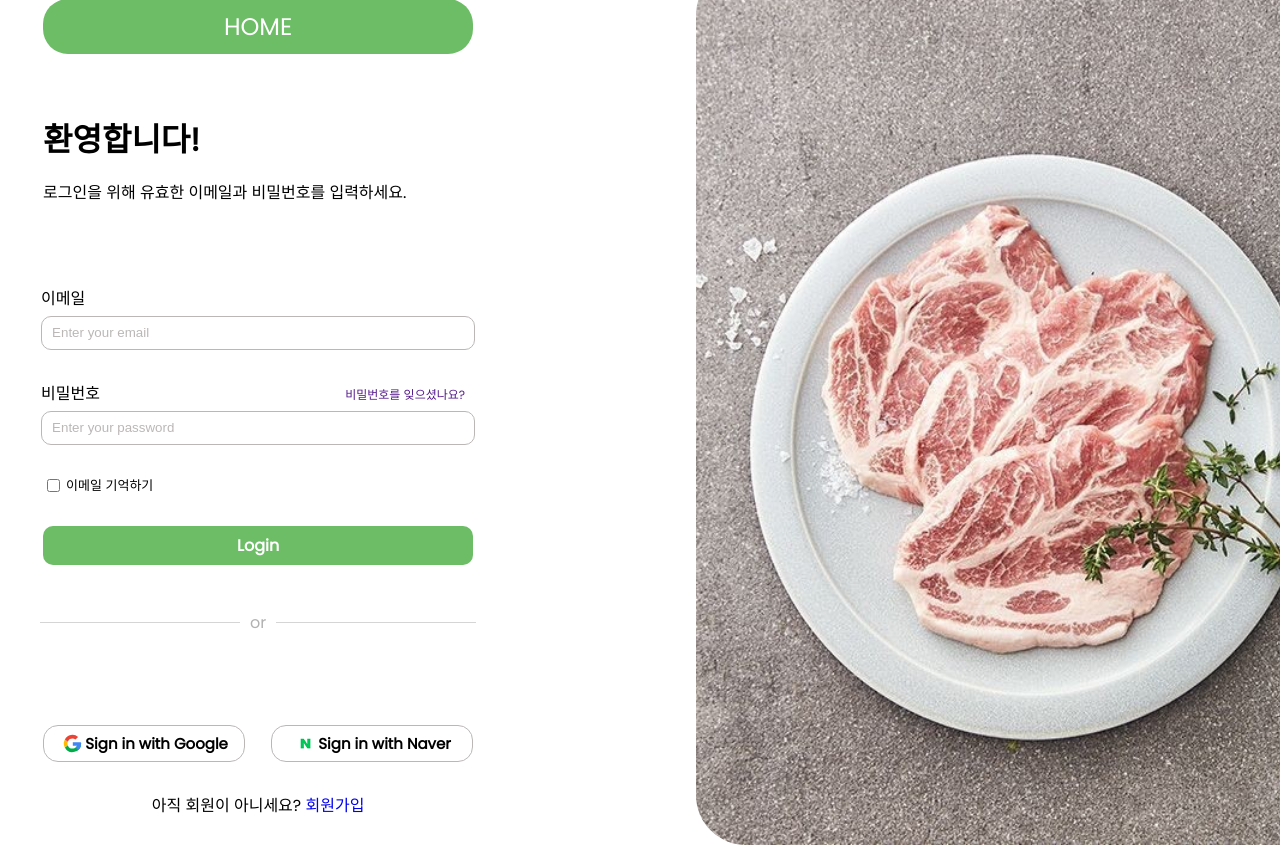
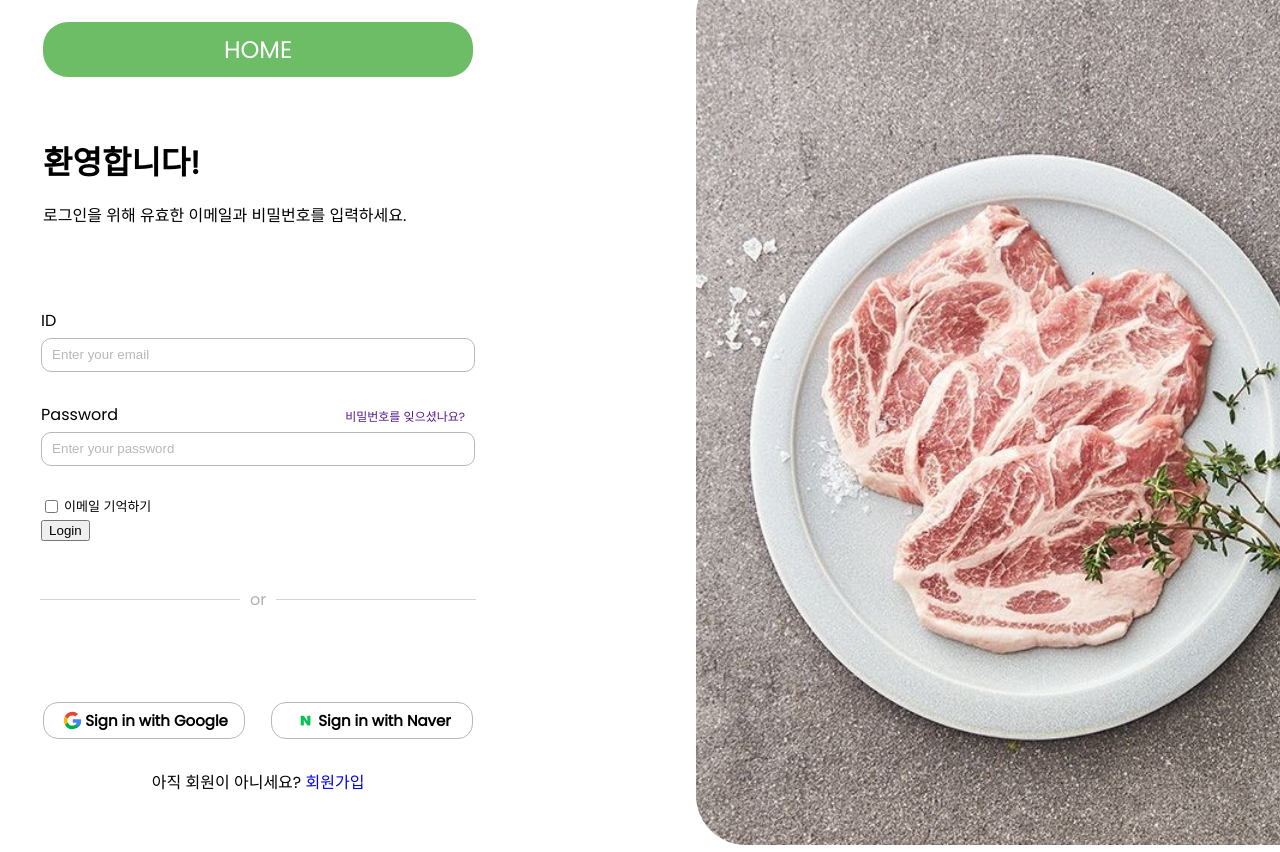
Before and after one commit to Woni1010011/KDT-Hackathon, a Django app: template P_Ndjango/account_app/templates/registration/login.html in a window 1280 px wide; the page is wider, and only the part inside the window is pictured. Run offline with Django 4.2, Linux system fonts and the light colour scheme; the template is opened without the code that fills it, so the values that code supplies are empty.

Commit message:
[Feat] login
로그인 기능 구현

정효주

```diff
--- a/P_Ndjango/account_app/static/css/login.css
+++ b/P_Ndjango/account_app/static/css/login.css
@@ -18,7 +18,7 @@
     margin: 0 auto;
 }
 
-.return_main{
+.return_main {
     background-color: rgb(108, 189, 102);
     border: none;
     border-radius: 25px;
@@ -34,20 +34,20 @@
 }
 
 /* text */
-.welcome{
+.welcome {
     display: flex;
     flex-direction: column;
     width: 430px;
     margin-bottom: 80px;
 }
 
-.big-text{
+.big-text {
     font-size: 32px;
     font-weight: bold;
     margin-bottom: 15px;
 }
 
-.small-text{
+.small-text {
     font-size: 16px;
 }
 
@@ -62,7 +62,7 @@
 }
 
 /* 로그인 버튼 */
-.login-btn{
+.loginButton {
     border: None;
     border-radius: 10px;
     color: #fff;
@@ -78,14 +78,14 @@
     font-size: 16px;
 }
 
-.social_login{
+.social_login {
     width: 430px;
     margin-top: 40px;
     display: flex;
     justify-content: space-between;
 }
 
-.social_logo{
+.social_logo {
     align-items: center;
     text-align: center;
     width: 25px;
@@ -109,12 +109,15 @@
     border: solid 1px rgb(187, 183, 183);
 }
 
-.social_logo:hover, .social_btn:hover,
-.login-btn:hover, .return_main:hover{
+.social_logo:hover,
+.social_btn:hover,
+.login-btn:hover,
+.return_main:hover {
     background-color: #b1b1b1;
 }
 
-.google_span, .naver_span{
+.google_span,
+.naver_span {
     font-size: 15px;
     font-weight: bolder;
 }
@@ -143,49 +146,50 @@ hr {
 }
 
 /* 이메일 기억하기 */
-.save-box{
+.save-box {
     display: flex;
     width: 430px;
     margin-top: 30px;
     font-size: 13px;
 }
 
-.save-font{
+.save-font {
     margin-left: 3px;
 }
 
 /* Input div */
 
-.email-box{
+.id-box {
     display: flex;
     flex-direction: column;
 }
 
-.password-box{
+.password-box {
     margin-top: 30px;
 }
 
-.lost-pw{
+.lost-pw {
     display: flex;
     justify-content: space-between;
 }
 
-.lost-font{
+.lost-font {
     font-size: 12px;
     text-decoration: none;
     margin-right: 10px;
-    margin-top: 5px;}
+    margin-top: 5px;
+}
 
 /* signup html */
-.question{
+.question {
     margin-top: 30px;
 }
 
-.signup-font{
+.signup-font {
     text-decoration: none;
 }
 
-.user-input{
+.user-input {
     border: solid 1px rgb(187, 183, 183);
     border-radius: 10px;
     width: 420px;
@@ -194,8 +198,8 @@ hr {
     padding-left: 10px;
 }
 
-.user-input::placeholder{
-    color:rgb(187, 183, 183);
+.user-input::placeholder {
+    color: rgb(187, 183, 183);
 }
 
 /* 이미지 div */
@@ -206,7 +210,7 @@ hr {
     width: 100%
 }
 
-.food_img{
+.food_img {
     width: 660px;
     height: 880px;
     border-radius: 50px;
--- a/P_Ndjango/account_app/templates/registration/login.html
+++ b/P_Ndjango/account_app/templates/registration/login.html
@@ -15,29 +15,22 @@
                 <span class='big-text'>환영합니다!</span>
                 <span class='small-text'>로그인을 위해 유효한 이메일과 비밀번호를 입력하세요.</span>
             </div>
-            {% comment %} <form id="loginForm" method="post" onsubmit="submitForm(); return false;">
+            <form id="loginForm" method="post" onsubmit="submitForm(); return false;">
                 {% csrf_token %}
-                <label for="id">Username:</label>
-                <input type="text" name="id" id="id" required><br>
 
-                <label for="password">Password:</label>
-                <input type="password" name="password" id="password" required><br>
-
-                <input id="loginButton" type="submit" value="Login">
-            </form> {% endcomment %}
-            {% comment %} 이메일 {% endcomment %}
-            <div class='email-box'>
-                <span class='small-text'>이메일</span>
-                <input type='text' class='user-input' placeholder='Enter your email' name='username' required>
+                {% comment %} 아이디 {% endcomment %}
+                <div class='id-box'>
+                    <label for="id">ID</label>
+                    <input id='id' type='text' class='user-input' placeholder='Enter your email' name='id' required>
                 </div>
 
                 {% comment %} 비밀번호 {% endcomment %}
                 <div class='password-box'>
                     <div class='lost-pw'>
-                    <span class='small-text'>비밀번호</span>
+                        <label for="password">Password</label>
                         <a class='lost-font' href="">비밀번호를 잊으셨나요?</a>
                     </div>
-                <input type='text' class='user-input' placeholder='Enter your password' name='password' required>
+                    <input id='password' type='password' class='user-input' placeholder='Enter your password' name='password' required>
                 </div>
 
                 {% comment %} 체크박스 {% endcomment %}
@@ -47,7 +40,9 @@
                 </div>
 
                 {% comment %} 로그인 버튼 {% endcomment %}
-            <a class='login-btn' href="{% url 'main' %}">Login</a>
+                <input id="loginButton" type="submit" value="Login">
+                {% comment %} <a class='login-btn' href="{% url 'main' %}">Login</a> {% endcomment %}
+            </form>
 
 
             {% comment %} or 구분선 {% endcomment %}
```
Also changed, not shown: P_Ndjango/account_app/views.py (+23 -35 lines). Lines whose indentation alone changed are shown as unchanged.
